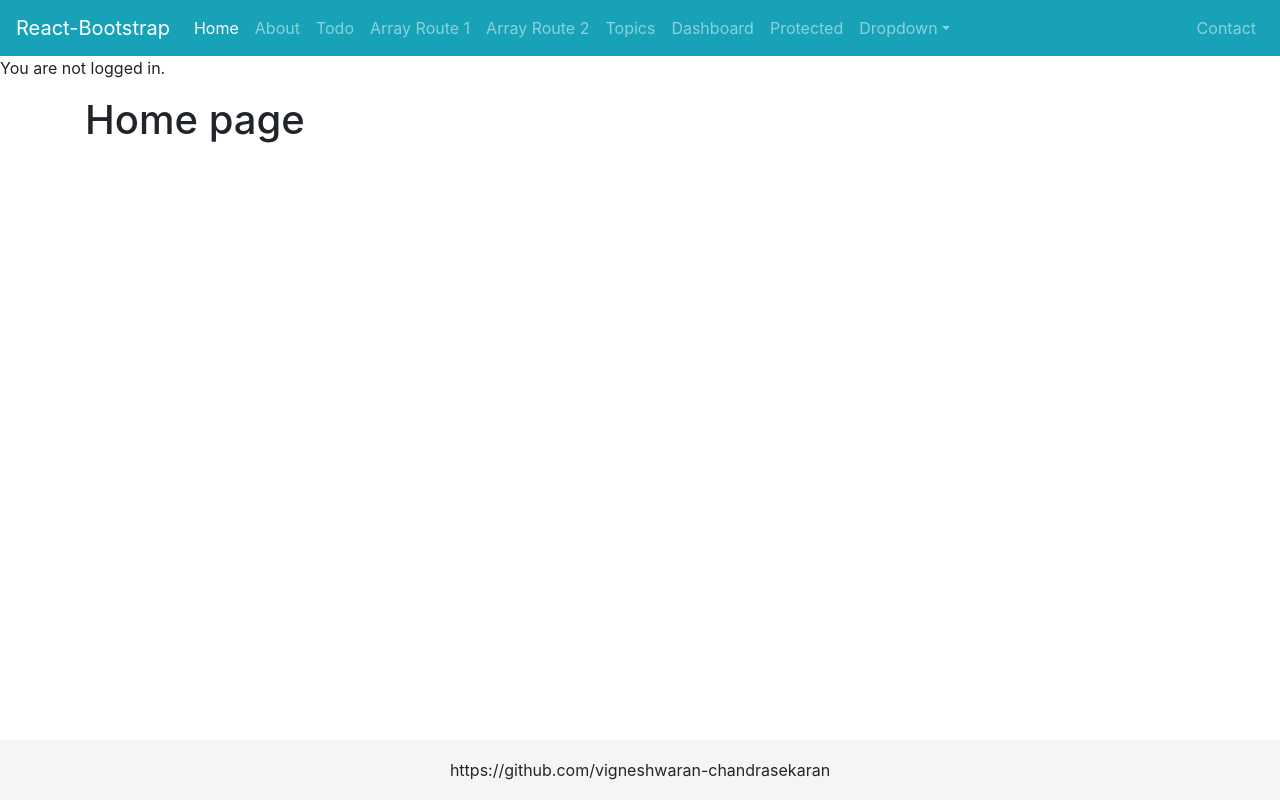
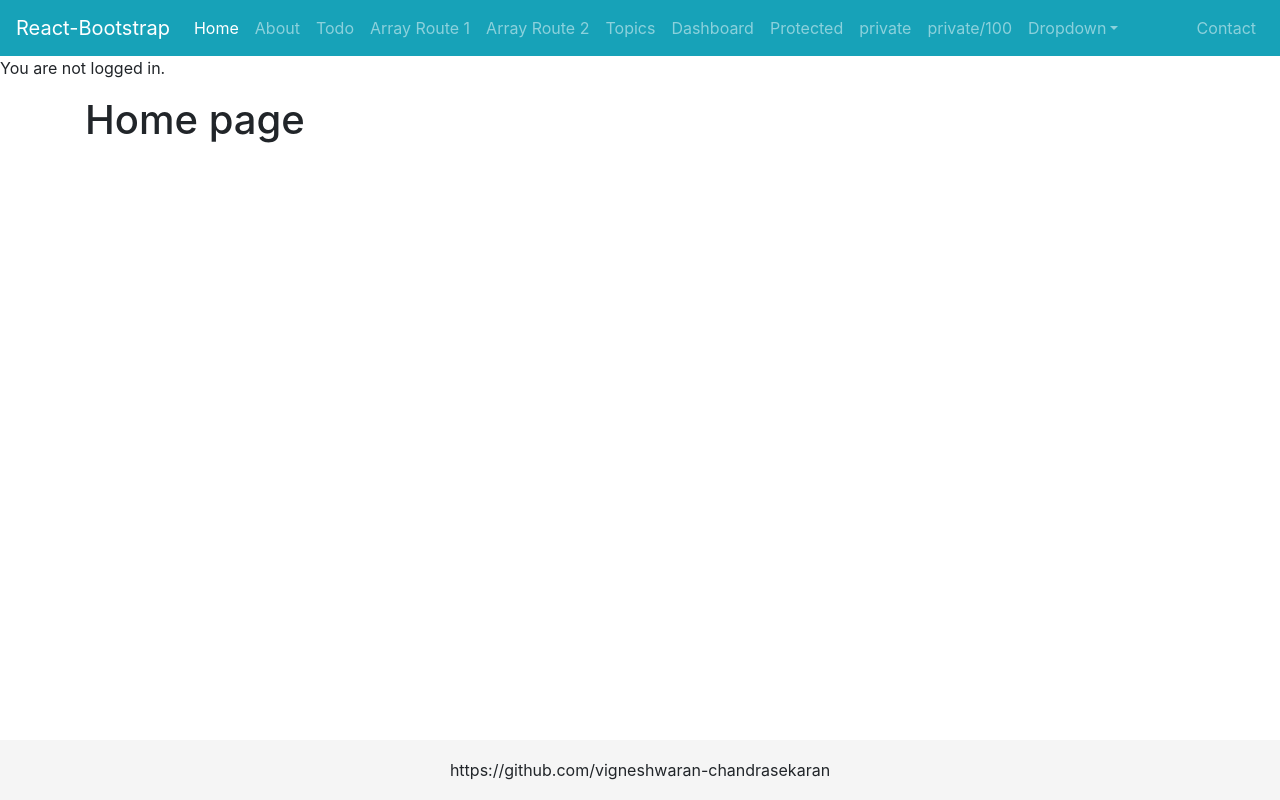
Before and after one commit to vigneshwaran-chandrasekaran/react-router-v5, a React (Create React App) app: page / in a window 1280 px wide. Built offline with nearby package versions, Linux system fonts and the light colour scheme.

Commit message:
added multiple protected route with param

```diff
--- a/src/App.js
+++ b/src/App.js
@@ -120,6 +120,7 @@ function App() {
           />
           <Route path="/login" component={Login} />
           <PrivateRoute path="/protected" component={Protected} />
+          <PrivateRoute path="/private/:id?" component={Protected} />
           <Route component={NotFound} />
         </Switch>
       </div>
--- a/src/components/Navigation.js
+++ b/src/components/Navigation.js
@@ -23,6 +23,8 @@ export default function Navigation() {
                         <Nav.Link as={NavLink} to='/topics'>Topics</Nav.Link>
                         <Nav.Link as={NavLink} to='/dashboard'>Dashboard</Nav.Link>
                         <Nav.Link as={NavLink} to='/protected'>Protected</Nav.Link>
+                        <Nav.Link as={NavLink} to='/private'>private</Nav.Link>
+                        <Nav.Link as={NavLink} to='/private/100'>private/100</Nav.Link>
                         <NavDropdown title="Dropdown" id="collasible-nav-dropdown">
                             <NavDropdown.Item exact as={NavLink} to="/">Home</NavDropdown.Item>
                             <NavDropdown.Item as={NavLink} to="/about">About</NavDropdown.Item>
```
